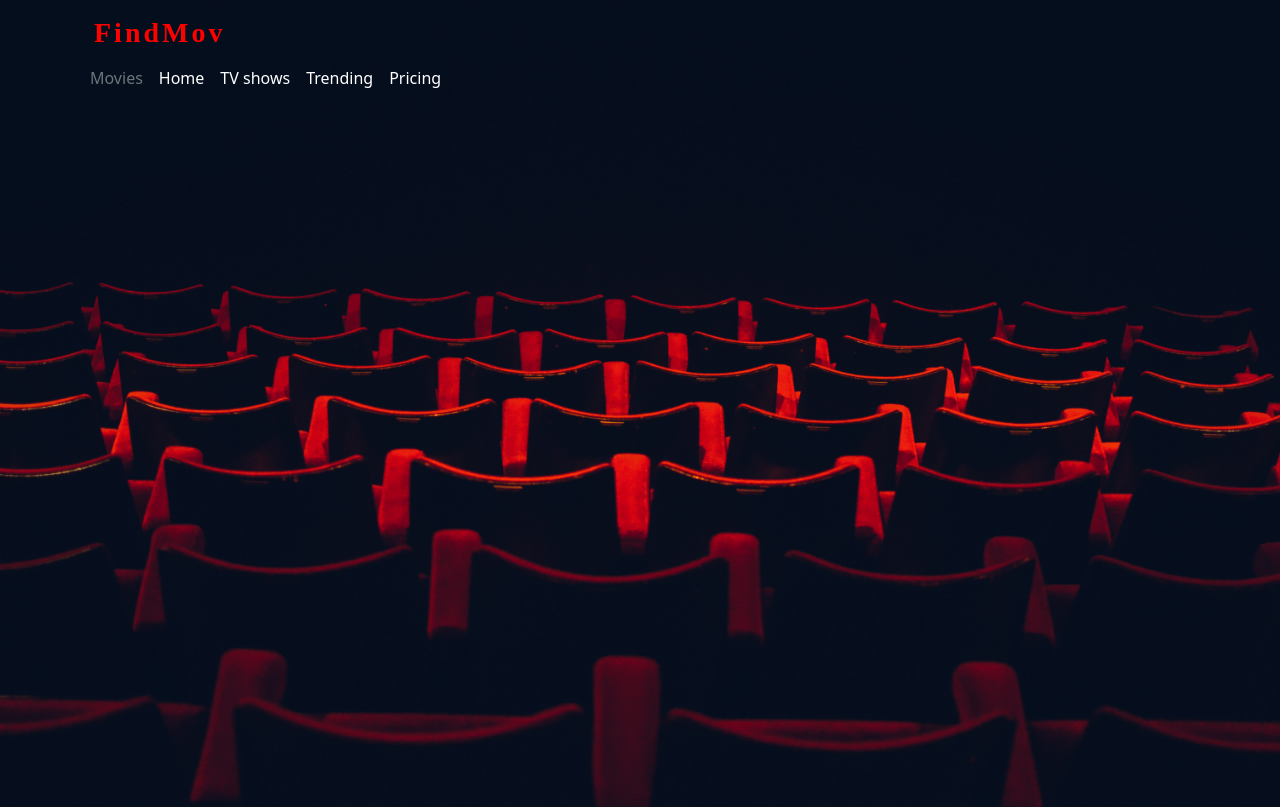
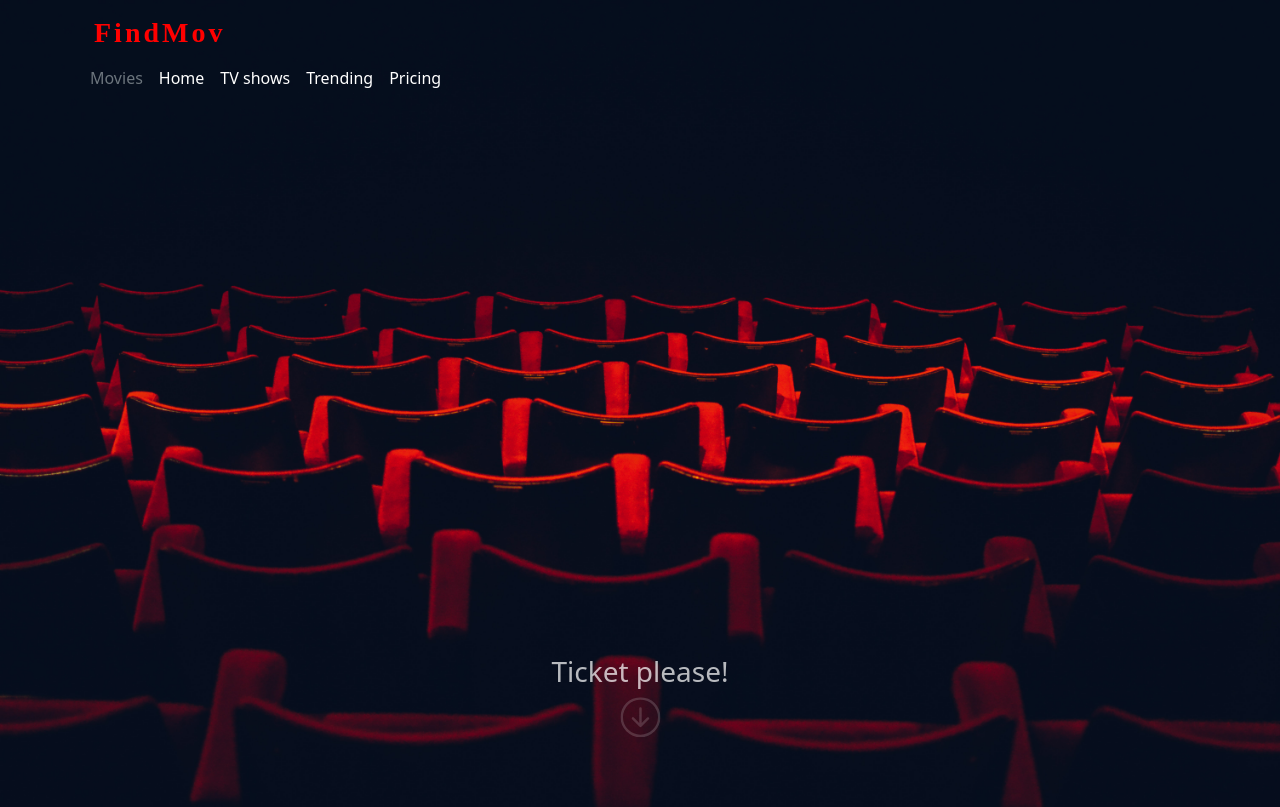
Before and after one commit to lauratodica/FindMov, a plain HTML site: page Movies.html in a window 1280 px wide. Shown: the top 807 px of the page. Drawn offline with nearby package versions, Linux system fonts and the light colour scheme; no server answers; a web font is replaced by a local one.

Commit message:
added some divs

```diff
--- a/Movies.html
+++ b/Movies.html
@@ -28,10 +28,21 @@
           </div>
         </div>
       </header>
-      <div class="image">
-        <img src="bg.jpg" class="d-block w-100 image-background" alt="...">
+      <div class="image-bg-text">
+        <div class = "down">
+          <h3 class = "sit-down">Ticket please!</h3>
+          <a class = "arrow" href="#start">
+            <svg xmlns="http://www.w3.org/2000/svg" width="40" height="40" fill="currentColor" class="bi bi-arrow-down-circle" viewBox="0 0 16 16">
+              <path fill-rule="evenodd" d="M1 8a7 7 0 1 0 14 0A7 7 0 0 0 1 8zm15 0A8 8 0 1 1 0 8a8 8 0 0 1 16 0zM8.5 4.5a.5.5 0 0 0-1 0v5.793L5.354 8.146a.5.5 0 1 0-.708.708l3 3a.5.5 0 0 0 .708 0l3-3a.5.5 0 0 0-.708-.708L8.5 10.293V4.5z"/>
+            </svg>
+          </a>
+        </div>
+        <div class="image">
+          <img src="bg.jpg" class="d-block w-100 image-background" alt="...">
+        </div>
       </div>
-      <h3 class = "search-title">Find your favourite movie</h3>
+
+      <h3 class = "search-title" id = "start">Find your favourite movie</h3>
       <div class="input-group mb-3 search-bar-group">
         <input type="text" class="form-control search-bar" placeholder="Search for a movie..." aria-label="Recipient's username" aria-describedby="button-addon2">
         <button class="btn btn-outline-secondary search-button" type="button" id="button-addon2">Search</button>
--- a/style.css
+++ b/style.css
@@ -15,7 +15,27 @@ body {
     letter-spacing: 3px;
 }
 
+.down {
+    position: absolute;
+    top: 87%;
+    left: 50%;
+    transform: translate(-50%, -50%);
+    text-align: center;
+}
 
+.sit-down {
+    color: #ffffffb6;
+    font-weight: 200;
+}
+.arrow {
+    color: #ffffff29;
+    cursor: pointer;
+}
+
+.arrow:hover {
+    color:rgba(255, 255, 255, 0.349);
+    transition-duration: 0.5s;
+}
 
 .nav-bar-pricing {
     background-color: transparent !important;
```
Also changed, not shown: index.html (+12 -3 lines), trendings.html (+14 -3 lines), tvshows.html (+15 -3 lines).
